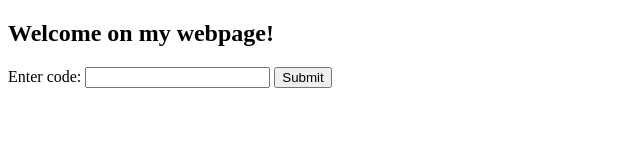
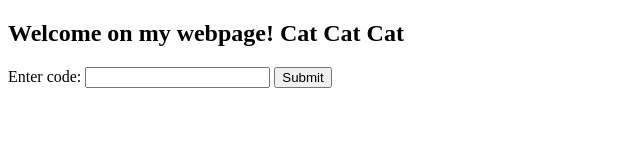
Before and after one commit to sergeigolenev/sergei_repo, a plain HTML site: page index.html in a window 1280 px wide. Shown: the whole page, without its empty margins (0-640 px from the left). Drawn offline with Linux system fonts and the light colour scheme.

Commit message:
Update index.html

```diff
--- a/index.html
+++ b/index.html
@@ -29,7 +29,7 @@
     </style>
 </head>
 <body>
-    <h2>Welcome on my webpage!</h2>
+    <h2>Welcome on my webpage! Cat Cat Cat</h2>
 
     <div id="passwordForm">
         <label for="password">Enter code:</label>
```
